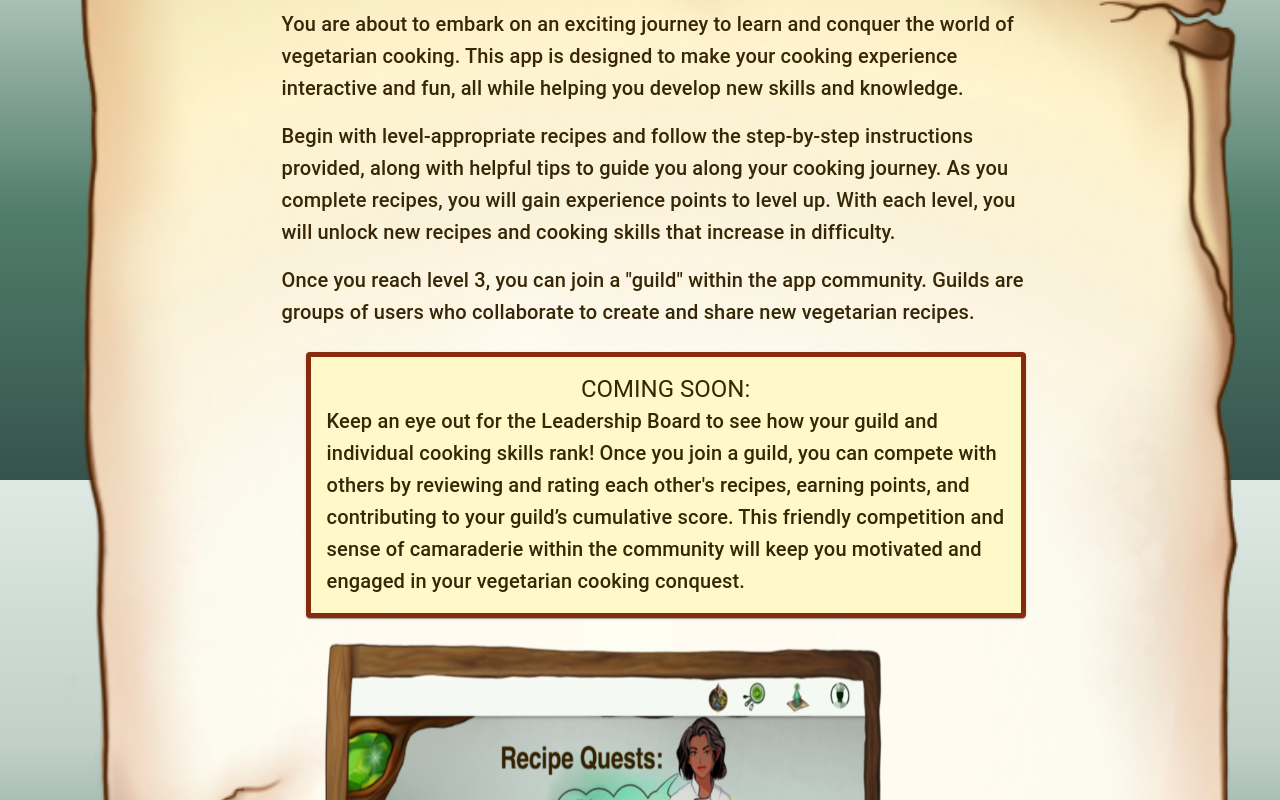
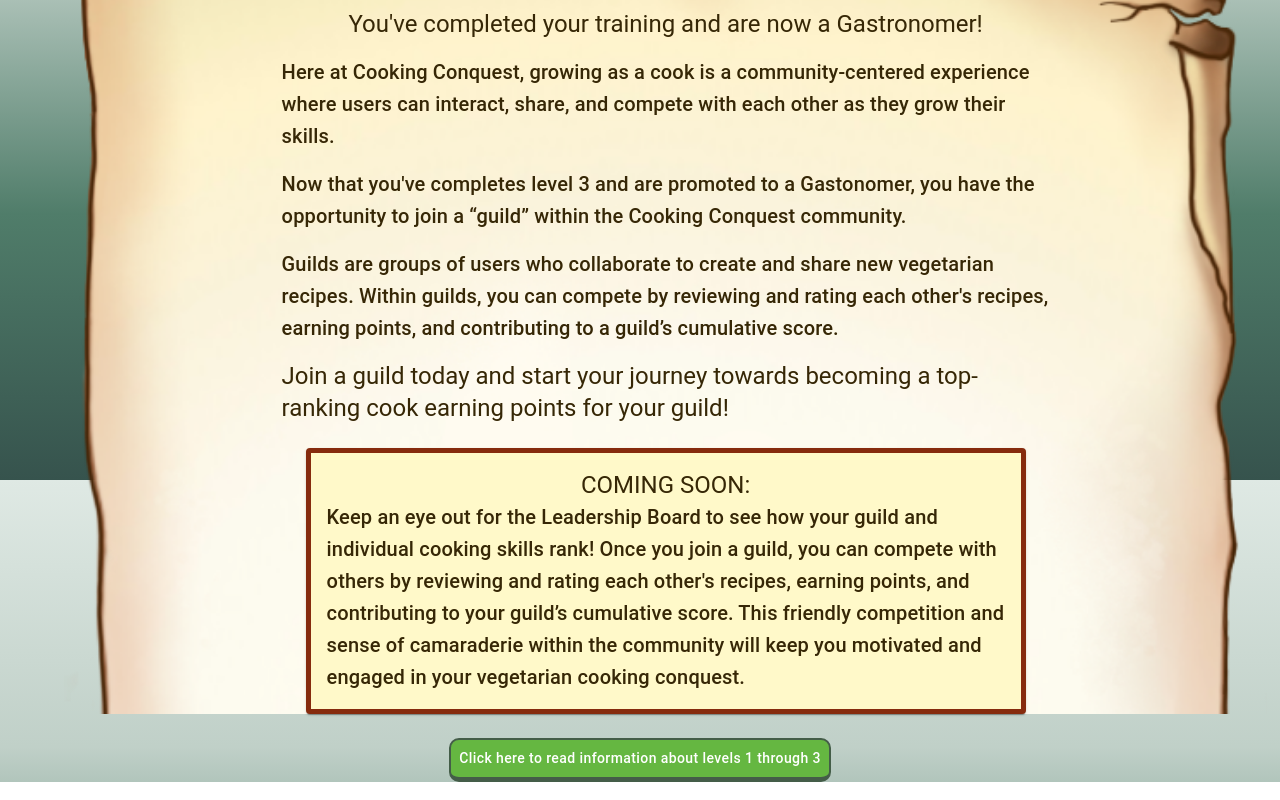
Before and after one commit to katc336/Cooking.Conquest, a React (Vite) app: page /information in a window 1280 px wide. Shown: the part 320-1120 px from the top of the page. Built offline with nearby package versions, Linux system fonts and the light colour scheme; no server answers.

Commit message:
Update guild information page

```diff
--- a/src/client/App.jsx
+++ b/src/client/App.jsx
@@ -15,8 +15,10 @@ import UserNavBar from "./NavigationBar/UserNavBar";
 import MyRecipes from "./MyRecipes/MyRecipes";
 import WorldLore from "./WorldLore/WorldLore";
 import JoinGuildPage from "./GuildPage/JoinGuildPage";
-import CookingConquestInfo from "./InformationPage/CookingConquestInfo";
+import CookingConquestInfo from "./InformationPage/CookingConquestInfoPage";
 import LeadershipBoard from "./GuildPage/LeadershipBoard";
+import GuildInformation from "./InformationPage/GuildInfoPage";
+import UserInformationDisplay from "./InformationPage/UserInformationDisplay";
 
 function App() {
   const token = useSelector((state) => state.auth.token);
@@ -38,7 +40,8 @@ function App() {
           <Route path="/my_recipes" element={<MyRecipes />} />
           <Route path="/lore" element={<WorldLore/>} />
           <Route path="/join_guild" element={<JoinGuildPage/>} />
-          <Route path="/information" element={<CookingConquestInfo />} />
+          <Route path="/information" element={<UserInformationDisplay />} />
+          <Route path="/guild_information" element={<GuildInformation />} />
           <Route path="/leadership_board" element={<LeadershipBoard />} />
         </Routes>
       </BrowserRouter>
--- a/src/client/Dashboards/UserDashboards/MaxLevel/AddUserRecipeForms/AddRecipeForm.jsx
+++ b/src/client/Dashboards/UserDashboards/MaxLevel/AddUserRecipeForms/AddRecipeForm.jsx
@@ -34,7 +34,7 @@ const AddRecipeForm = () => {
     }
     return (
         <div>
-            <Box sx={{ mx: "10%", backgroundColor: "#F1E4C3", px: 2, py: 1, my: 1, border: 2, borderColor: "#445D48", borderBottom: 5, borderRadius: "20px" }}>
+            <Box sx={{ mt: "12%", backgroundColor: "#F1E4C3", px: 2, py: 1, border: 2, borderColor: "#445D48", borderBottom: 5, borderRadius: "20px" }}>
                 <Typography
                     variant="h5"
                     sx={{ m: 1, textAlign: "center", color: "#362706", pt: 2, mx: 2 }}>
--- a/src/client/Dashboards/UserDashboards/MaxLevel/AddUserRecipeForms/AddRecipes.jsx
+++ b/src/client/Dashboards/UserDashboards/MaxLevel/AddUserRecipeForms/AddRecipes.jsx
@@ -1,6 +1,9 @@
+import { Box, Typography, Stack } from "@mui/material";
 import { useGetUserQuery } from "../../../../../redux/api";
 import AddIngredientsForm from "./AddIngredientsForm";
 import AddRecipeForm from "./AddRecipeForm";
+
+import Arrow from "./Arrow.png"
 const AddRecipe = () => {
     const { data, error, isLoading } = useGetUserQuery();
 
@@ -18,10 +21,27 @@ const AddRecipe = () => {
         <div>
             {data && data.level !== 4
                 ?//if not level 4, return an empty <div>
-                <div/>
+                <div />
                 :
                 <div>
-                    <AddRecipeForm />
+                    {data && data.guildId === null
+                        ?
+                        <div>
+                            <Box sx={{ mt: "12%", backgroundColor: "#F1E4C3", px: 2, py: 1, border: 2, borderColor: "#445D48", borderBottom: 5, borderRadius: "20px" }}>
+                               <Stack direction="row">
+                               <img src={Arrow} alt="Arrow pointing left to show where you can join a guild" width="200px" />
+                                <Typography
+                                    variant="h4"
+                                    sx={{ mx: 2, textAlign: "center" }}>
+                                    Join a guild to start sharing recipes
+                                </Typography>
+                                </Stack>
+                            </Box>
+                        </div>
+                        :
+                        <div>
+                            <AddRecipeForm />
+                        </div>}
                 </div>}
 
         </div>
--- a/src/client/Dashboards/UserDashboards/UsersRecipes.jsx
+++ b/src/client/Dashboards/UserDashboards/UsersRecipes.jsx
@@ -7,7 +7,6 @@ import { Link } from "react-router-dom";
 
 import { useParams } from "react-router-dom";
 import { useGetRecipeBookItemQuery, usePatchCompletedRecipeMutation } from "../../../redux/api";
-import AddRecipe from "./MaxLevel/AddUserRecipeForms/AddRecipes";
 
 const UsersRecipes = () => {
     const { data, error, isLoading } = useGetRecipeBookItemQuery();
@@ -116,7 +115,6 @@ const UsersRecipes = () => {
                     </Typography>
                 </Box>
             }
-            <AddRecipe />
         </div>
     );
 };
--- a/src/client/HomePage/HomePage.jsx
+++ b/src/client/HomePage/HomePage.jsx
@@ -4,7 +4,7 @@ import { useMediaQuery, useTheme } from "@mui/material";
 import { Link } from "react-router-dom";
 
 import characterImg from "./homePageCharacter.png"
-import CookingConquestInfo from "../InformationPage/CookingConquestInfo";
+import CookingConquestInfo from "../InformationPage/CookingConquestInfoPage";
 const HomePage = () => {
 
     const theme = useTheme();
--- a/src/client/InformationPage/CookingConquestInfo.jsx
+++ b/src/client/InformationPage/CookingConquestInfoPage.jsx
@@ -12,7 +12,7 @@ import LockedLevelPageView from "./images/LockedLevelPageView.png"
 import SingleRecipePageView from "./images/SingleRecipePageView.png"
 
 
-const CookingConquestInfo = () => {
+const CookingConquestInfoPage = () => {
     return (
         <motion.div
         initial={{ opacity: 0 }}
@@ -132,4 +132,4 @@ const CookingConquestInfo = () => {
         </motion.div>
     )
 }
-export default CookingConquestInfo
+export default CookingConquestInfoPage
--- /dev/null
+++ b/src/client/InformationPage/GuildInfoPage.jsx
@@ -0,0 +1,104 @@
+import Box from "@mui/material/Box"
+import Button from "@mui/material/Button"
+import Card from "@mui/material/Card"
+import Typography from "@mui/material/Typography"
+import Stack from "@mui/material/Stack"
+
+import { useState } from "react"
+
+import { motion } from "framer-motion"
+
+import InformationScroll from "./images/InformationScroll.png"
+import CookingConquestInfoPage from "./CookingConquestInfoPage"
+
+const GuildInfoPage = () => {
+    const [seeOldInfo, setSeeOldInfo] = useState(false)
+    return (
+        <div>
+            <motion.div
+                initial={{ opacity: 0 }}
+                animate={{ opacity: 1 }}
+                transition={{ duration: 1, ease: "easeIn" }}>
+                <Box
+                    sx={{ mx: "5%", mt: "5%", pt: "15%", px: "17%" }}
+                    style={{
+                        backgroundImage: `url(${InformationScroll})`,
+                        backgroundSize: "cover",
+                        width: "60%",
+                        backgroundRepeat: "no-repeat",
+                    }}>
+                    {/* <-------------------Row 1-------------------> */}
+                    <Typography
+                        variant="h3"
+                        sx={{ color: "#362706", textAlign: "center", mb: 2 }}>
+                        Congratulations!
+                    </Typography>
+                    <Typography
+                        variant="h5"
+                        sx={{ color: "#362706", textAlign: "center", mb: 2 }}>
+                        You've completed your training and are now a Gastronomer!
+                    </Typography>
+                    <Typography
+                        variant="h6"
+                        sx={{ color: "#362706", mb: 2 }}>
+                        Here at Cooking Conquest, growing as a cook is a community-centered experience
+                        where users can interact, share, and compete with each other as they grow their skills.
+                    </Typography>
+                    <Typography
+                        variant="h6"
+                        sx={{ color: "#362706", mb: 2 }}>
+                        Now that you've completes level 3 and are promoted to a Gastonomer,
+                        you have the opportunity to join a “guild” within the Cooking Conquest community.
+                    </Typography>
+                    <Typography
+                        variant="h6"
+                        sx={{ color: "#362706", mb: 2 }}>
+                        Guilds are groups of users who collaborate to create and share new vegetarian recipes.
+                        Within guilds, you can compete by reviewing and rating each other's recipes,
+                        earning points, and contributing to a guild’s cumulative score.
+                    </Typography>
+                    <Typography
+                        variant="h5"
+                        sx={{ color: "#362706", mb: 2 }}>
+                        Join a guild today and start your journey
+                        towards becoming a top-ranking cook earning points for your guild!
+                    </Typography>
+                    <Card sx={{ border: 5, borderColor: "#862B0D", backgroundColor: "#FFF9C9", m: 3, p: 2 }}>
+                        <Typography
+                            variant="h5"
+                            sx={{ color: "#362706", textAlign: "center" }}>
+                            COMING SOON:
+                        </Typography>
+                        <Typography
+                            variant="h6"
+                            sx={{ color: "#362706" }}>
+                            Keep an eye out for the Leadership Board to see how your guild and individual cooking skills rank!
+                            Once you join a guild, you can compete with others by reviewing and rating each other's recipes, earning points,
+                            and contributing to your guild’s cumulative score.
+                            This friendly competition and sense of camaraderie within the community will keep you motivated
+                            and engaged in your vegetarian cooking conquest.
+                        </Typography>
+                    </Card>
+                </Box>
+                <Typography sx={{ textAlign: "center" }}>
+                <Button
+                        onClick={() => setSeeOldInfo(true)}
+                        sx={{
+                            color: "white",
+                            borderRadius: "10px",
+                            backgroundColor: "#65B741",
+                            border: 2,
+                            borderBottom: 5,
+                            borderColor: "#445D48",
+                            textTransform: "none"
+                        }}>
+                        Click here to read information about levels 1 through 3
+                    </Button>
+                    </Typography>
+                    {seeOldInfo && <CookingConquestInfoPage />}
+            </motion.div>
+
+        </div>
+    )
+}
+export default GuildInfoPage
--- /dev/null
+++ b/src/client/InformationPage/UserInformationDisplay.jsx
@@ -0,0 +1,33 @@
+import { useGetUserQuery } from "../../redux/api";
+import CookingConquestInfoPage from "./CookingConquestInfoPage";
+import GuildInfoPage from "./GuildInfoPage";
+
+const UserInformationDisplay = () => {
+    const { data, error, isLoading } = useGetUserQuery();
+
+    if (isLoading) {
+        console.log(isLoading)
+        return null
+    }
+    if (data) {
+        console.log(data)
+    }
+    if (error) {
+        console.log(error)
+    }
+    return (
+        <div>
+            {data && data.level !== 4
+                ?
+                <div>
+                <CookingConquestInfoPage />
+                </div>
+                :
+                <div>
+                    <GuildInfoPage />
+                </div>}
+
+        </div>
+    )
+}
+export default UserInformationDisplay
```
Also changed, not shown: src/client/Dashboards/UserDashboards/WebUserDashboard.jsx (+12 -4 lines), src/client/Dashboards/UserDashboards/MaxLevel/AddUserRecipeForms/Arrow.png (added).
